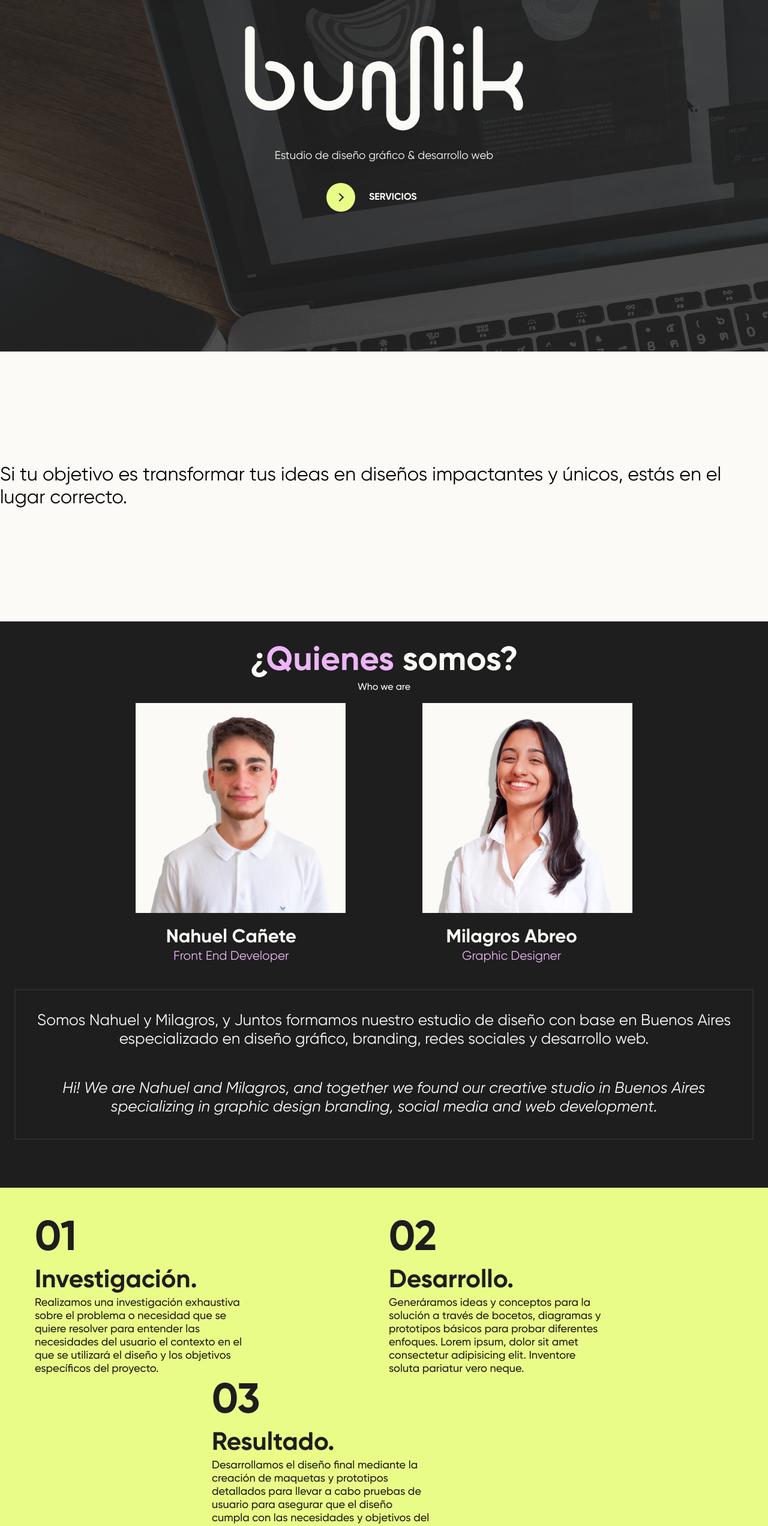
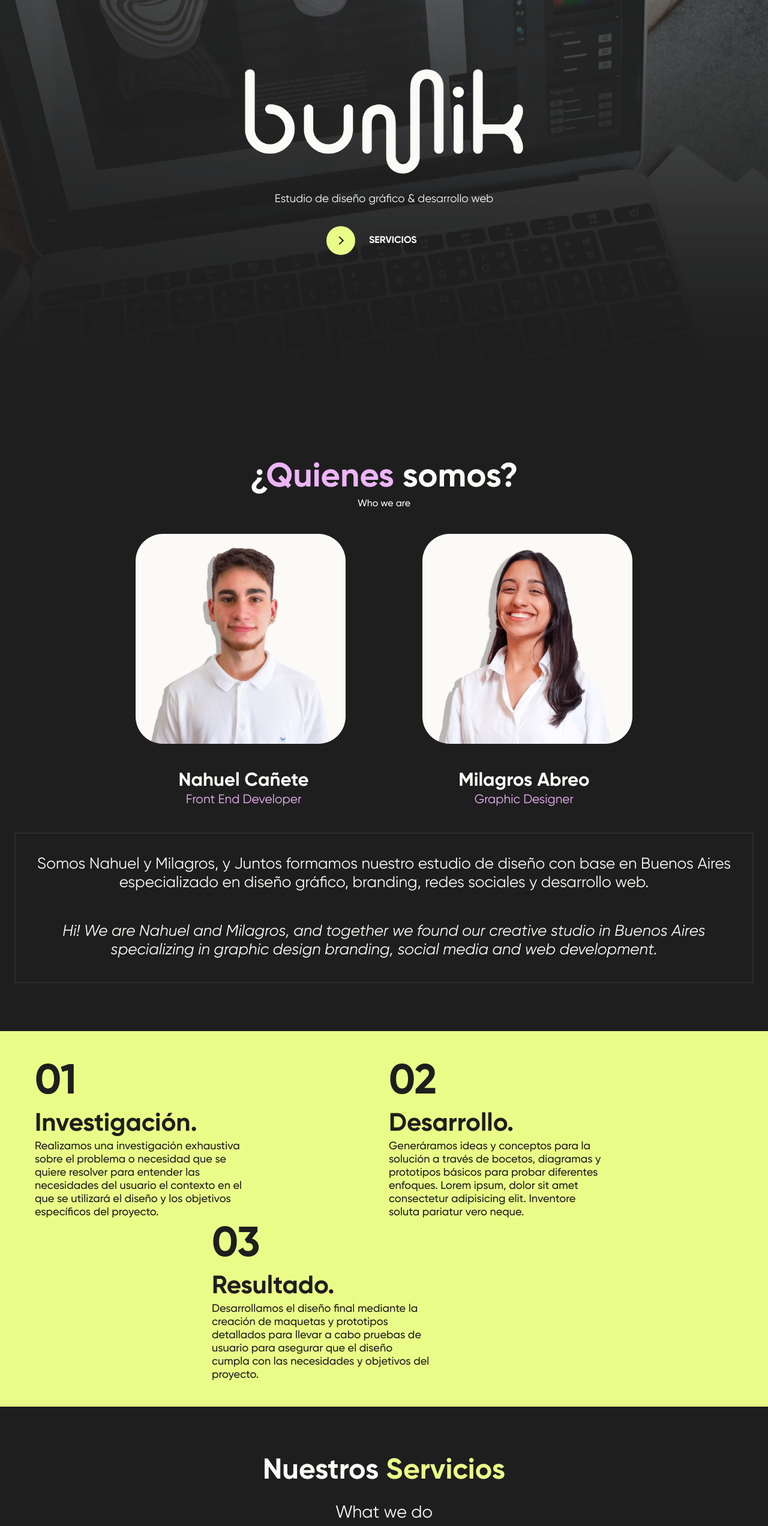
Before and after one commit to nahuek4/bumik, a React (Create React App) app: page / in a window 1280 px wide. Shown: the part 234-2778 px from the top of the page at 60% size. Built offline with nearby package versions, Linux system fonts and the light colour scheme.

Commit message:
actualizacion

```diff
--- a/package.json
+++ b/package.json
@@ -14,6 +14,8 @@
     "react-router": "^6.16.0",
     "react-router-dom": "^6.14.2",
     "react-scripts": "^5.0.1",
+    "react-slick": "^0.30.2",
+    "slick-carousel": "^1.8.1",
     "web-vitals": "^2.1.4"
   },
   "scripts": {
--- a/src/assets/css/css.css
+++ b/src/assets/css/css.css
@@ -82,10 +82,12 @@
 .header {
     display: flex;
     background-image: url("../img/banners/bannerInicio.png");
-    height: 46.875em;
+    background-position: center;
+    height: 55.875em;
     align-items: center;
     justify-content: center;
     flex-direction: column;
+
 }
 
 .logo {
@@ -123,9 +125,6 @@
     font-size: inherit;
     font-family: inherit;
     margin-bottom: 3em;
-}
-
-.servicios {
     width: 12rem;
     height: auto;
     color: #FBFAF6;
@@ -200,23 +199,9 @@
     color: #1e1e1e;
 }
 
-/* SECTION INICIO */
-
-.section {
-    display: flex;
-    height: 14.063em;
-    align-items: center;
-    justify-content: center;
-    background-color: #FBFAF6;
-    font-size: 2em;
-}
-
-
 /* ABOUT INICIO */
 
 .nosotros {
-
-    flex-direction: column;
     text-align: center;
     height: 83.625em;
     color: #FBFAF6;
@@ -255,7 +240,9 @@
 }
 
 .imgs img {
+    margin-top: 1.5em;
     width: 21.875em;
+    border-radius: 13%;
 }
 
 .perfiles {
@@ -263,8 +250,8 @@
     justify-content: center;
     align-items: center;
     font-size: 1.3em;
-    padding-right: 2em;
     padding-bottom: 2em;
+    margin-top: 1em;
 }
 
 .perfilNahue p {
@@ -314,6 +301,7 @@
     margin-top: 5em;
     align-items: center;
     flex-direction: column;
+    background-color: #1e1e1e;
 }
 
 .bannerText {
@@ -389,28 +377,32 @@
 
 .serviceContainer {
     display: flex;
+    justify-content: center;
+    background-color: #1e1e1e;
     flex-wrap: wrap;
-    justify-content: center;
     font-family: 'gilroy';
 }
 
+
 .servicesContain {
-    background-color: #1e1e1e;
     padding-top: 2.5em;
+    max-width: 1430px;
 }
 
 .serviciosText {
     font-size: 1.5em;
+    margin-top: 1.6em;
 }
+
 
 .serviciosText span {
     color: #EAFC88;
 }
 
 .serviciosText p {
-    margin-top: 0.3em;
+    margin-top: .8em;
     font-size: 1.2em;
-    margin-bottom: 1em;
+    margin-bottom: 2em;
 }
 
 .boxBorder {
@@ -449,9 +441,17 @@
     font-size: 1em;
 }
 
-/* Reglas de medios para dispositivos más pequeños */
-@media screen and (max-width: 768px) {
-    .serviceBox {
-        width: 90%;
-    }
+.botonServicios {
+    color: #1E1E1E;
+    background-color: #EAFC88;
+    border: none;
+    font-size: 1.3em;
+    padding: 1em 2.1em;
+    margin-top: 3em;
+    border-radius: 10%;
+    cursor: pointer;
+    border-radius: 50px;
+    font-weight: 600;
+    align-items: center;
+    margin-bottom: 2em;
 }
--- a/src/componentes/Inicio/Header.js
+++ b/src/componentes/Inicio/Header.js
@@ -1,6 +1,7 @@
 import React from 'react'
 import logob from '../../assets/img/logos/logob.png'
-import Section from './Section'
+import About from './About'
+import { Link } from 'react-router-dom'
 
 
 const Header = () => {
@@ -13,15 +14,17 @@ const Header = () => {
                 </div>
 
                 <div className="buttonHeader">
+                    <Link to="/servicios">
                         <button className="servicios">
                             <span className="circle" aria-hidden="true">
                                 <span className="icon"></span>
                             </span>
                             <span className="serviceText">Servicios</span>
                         </button>
+                    </Link>
                 </div>
             </div>
-            <Section />
+            <About />
         </div>
     )
 }
--- a/src/componentes/Inicio/Section.js
+++ /dev/null
@@ -1,15 +0,0 @@
-import React from 'react'
-import About from './About'
-
-const Section = () => {
-    return (
-        <div>
-            <div className='section'>
-                <p>Si tu objetivo es transformar tus ideas en diseños impactantes y únicos, <span>estás en el lugar correcto.</span></p>
-            </div>
-            <About />
-        </div>
-    )
-}
-
-export default Section;
--- a/src/componentes/Inicio/Services.js
+++ b/src/componentes/Inicio/Services.js
@@ -1,6 +1,7 @@
 import React, { useState, useEffect } from 'react';
 import ListService from './ListService';
 import { getServices } from '../../services/getServices';
+import Works from './Works';
 
 const Services = () => {
     const [datos, setDatos] = useState([]);
@@ -15,6 +16,7 @@ const Services = () => {
     }, []);
 
     return (
+        <div className="serviceBackground">
             <div className='servicesContain'>
                 <div className="containerList">
                     <div className="serviciosText">
@@ -24,7 +26,12 @@ const Services = () => {
                     <div className='serviciosGen'>
                         <ListService servicios={datos} />
                     </div>
+                    <div className="botonService">
+                        <a href="https://docs.google.com/forms/d/e/1FAIpQLSdZL63YOXJUQ2Ee7VYszlfoi8bPjeuZvujjGCmt-j_ewmTi5A/viewform?usp=sf_link" target="_blank" rel="noreferrer"><button className='botonServicios'>¡Cotizá tu proyecto!</button></a>
                     </div>
+                </div>
+            </div>
+            <Works />
         </div>
     );
 };
--- /dev/null
+++ b/src/componentes/Inicio/Works.js
@@ -0,0 +1,12 @@
+import React from 'react'
+import Slider from 'react-slick'
+
+const Works = () => {
+    return (
+        <div className='worksContainer'>
+            <Slider />
+        </div>
+    )
+}
+
+export default Works
--- a/src/data/data.json
+++ b/src/data/data.json
@@ -12,12 +12,6 @@
         "imagen": "2.png"
     },
     {
-        "id": 3,
-        "servicio": "Desarrollo Web",
-        "descripcion": "Diseñamos tu sitio web 100% responsive y profesional para que se ajuste automáticamente a cualquier dispositivo.",
-        "imagen": "3.png"
-    },
-    {
         "id": 4,
         "servicio": "Social Media",
         "descripcion": "Creamos paquetes personalizados para que tus redes sociales  impacten visualmente y aumenten su presencia digital",
@@ -28,11 +22,5 @@
         "servicio": "Packaging & Papelería",
         "descripcion": "Combinamos creatividad y funcionalidad para presentar tu producto de manera atractiva, que destaque y capte la atención de tus consumidores.",
         "imagen": "5.png"
-    },
-    {
-        "id": 6,
-        "servicio": "Gestión de RR. SS.",
-        "descripcion": "Elaboramos un plan de contenido en redes sociales de calidad para ayudarte a ganar más seguidores y llegar a más personas.",
-        "imagen": "6.png"
     }
 ]
```
Also changed, not shown: src/services/slider.js (added, +38 -0 lines), src/assets/img/banners/bannerInicio.png, 1 other file (tests, documents, lock files or other folders). Lines whose indentation alone changed are shown as unchanged.
